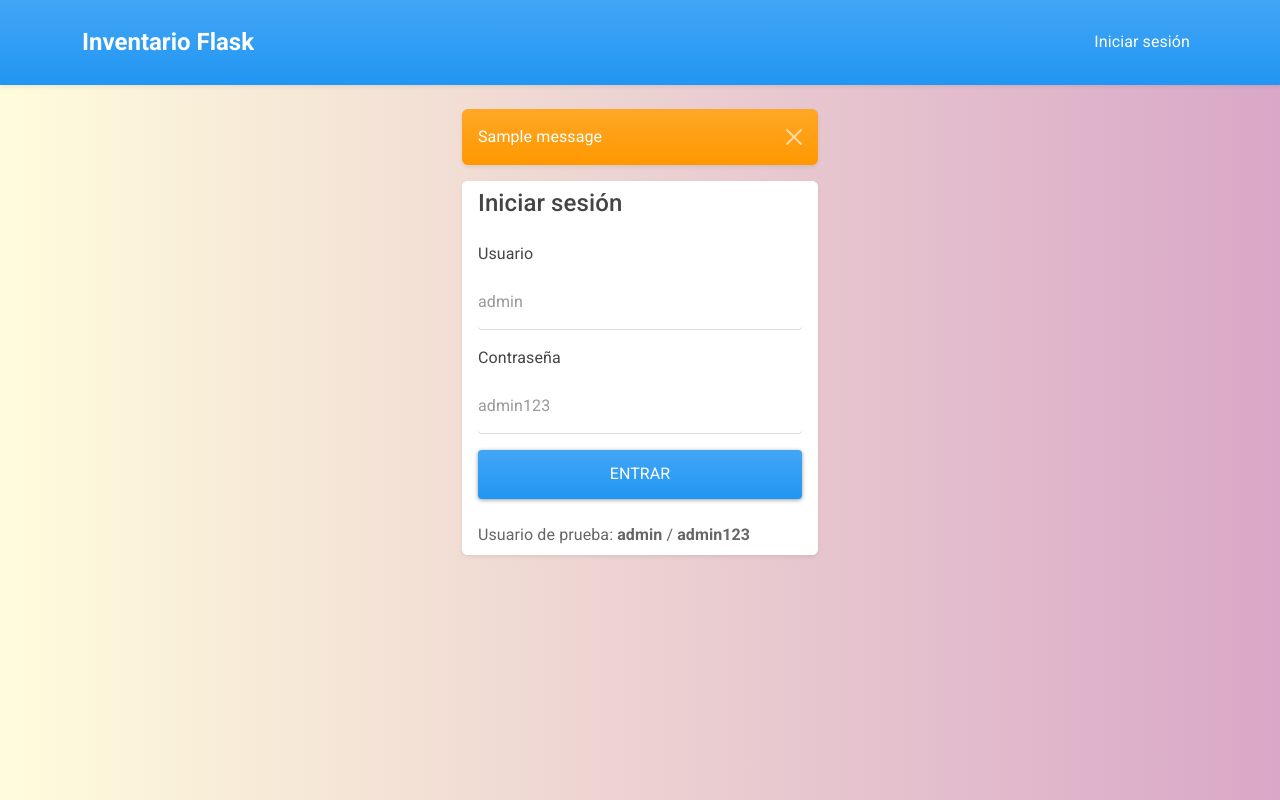
After one commit to SkyDavid02/Productos-Flask, a Flask app: page /login in a window 1280 px wide. The commit adds this page. Run offline with Flask 3, Linux system fonts and the light colour scheme; one stand-in notice (Sample message) is shown.

Commit message:
Add user authentication to Flask API

```diff
--- a/flask-api/app.py
+++ b/flask-api/app.py
@@ -1,6 +1,8 @@
 import math
+from functools import wraps
 
-from flask import Flask, flash, jsonify, redirect, render_template, request, url_for
+from flask import Flask, flash, jsonify, redirect, render_template, request, session, url_for
+from werkzeug.security import check_password_hash
 
 from extensions import init_app
 from models.tablaDB import (
@@ -8,6 +10,7 @@ from models.tablaDB import (
     crear_producto,
     eliminar_producto,
     init_db,
+    obtener_usuario_por_username,
     obtener_producto,
     obtener_productos,
 )
@@ -29,12 +32,39 @@ def create_app(test_config=None):
     with app.app_context():
         init_db()
 
+    @app.route("/login", methods=["GET", "POST"])
+    def login():
+        if request.method == "POST":
+            username = request.form.get("username", "")
+            password = request.form.get("password", "")
+
+            if validar_credenciales(username, password):
+                usuario = obtener_usuario_por_username(username)
+                session.clear()
+                session["usuario_id"] = usuario["id"]
+                session["username"] = usuario["username"]
+                flash("Sesión iniciada correctamente")
+                return redirect(url_for("Index"))
+
+            flash("Usuario o contraseña incorrectos")
+
+        return render_template("login.html")
+
+    @app.route("/logout")
+    @login_required
+    def logout():
+        session.clear()
+        flash("Sesión cerrada correctamente")
+        return redirect(url_for("login"))
+
     @app.route("/")
+    @login_required
     def Index():
         productos = obtener_productos()
         return render_template("index.html", productos=productos)
 
     @app.route("/add_product", methods=["POST"])
+    @login_required
     def add_product():
         data = {
             "nombre": request.form.get("nombre", ""),
@@ -53,6 +83,7 @@ def create_app(test_config=None):
         return redirect(url_for("Index"))
 
     @app.route("/edit/<int:id>", methods=["GET", "POST"])
+    @login_required
     def edit_product(id):
         producto = obtener_producto(id)
 
@@ -80,6 +111,7 @@ def create_app(test_config=None):
         return render_template("edit.html", producto=producto)
 
     @app.route("/delete/<int:id>")
+    @login_required
     def delete_product(id):
         if obtener_producto(id) is None:
             flash("Producto no encontrado")
@@ -91,11 +123,13 @@ def create_app(test_config=None):
 
     @app.get("/productos")
     @app.get("/api/productos")
+    @api_auth_required
     def api_get_productos():
         return jsonify(obtener_productos()), 200
 
     @app.get("/productos/<int:id>")
     @app.get("/api/productos/<int:id>")
+    @api_auth_required
     def api_get_producto(id):
         producto = obtener_producto(id)
 
@@ -106,6 +140,7 @@ def create_app(test_config=None):
 
     @app.post("/productos")
     @app.post("/api/productos")
+    @api_auth_required
     def api_create_producto():
         data = request.get_json(silent=True)
         error = validar_producto(data)
@@ -118,6 +153,7 @@ def create_app(test_config=None):
 
     @app.put("/productos/<int:id>")
     @app.put("/api/productos/<int:id>")
+    @api_auth_required
     def api_update_producto(id):
         if obtener_producto(id) is None:
             return jsonify({"error": "Producto no encontrado"}), 404
@@ -133,6 +169,7 @@ def create_app(test_config=None):
 
     @app.delete("/productos/<int:id>")
     @app.delete("/api/productos/<int:id>")
+    @api_auth_required
     def api_delete_producto(id):
         if obtener_producto(id) is None:
             return jsonify({"error": "Producto no encontrado"}), 404
@@ -206,6 +243,49 @@ def validar_producto(data):
     return None
 
 
+def login_required(view):
+    @wraps(view)
+    def wrapped_view(*args, **kwargs):
+        if "usuario_id" not in session:
+            flash("Inicia sesión para continuar")
+            return redirect(url_for("login"))
+        return view(*args, **kwargs)
+
+    return wrapped_view
+
+
+def api_auth_required(view):
+    @wraps(view)
+    def wrapped_view(*args, **kwargs):
+        if "usuario_id" in session:
+            return view(*args, **kwargs)
+
+        auth = request.authorization
+
+        if auth and validar_credenciales(auth.username, auth.password):
+            return view(*args, **kwargs)
+
+        return (
+            jsonify({"error": "Autenticación requerida"}),
+            401,
+            {"WWW-Authenticate": 'Basic realm="Inventario API"'},
+        )
+
+    return wrapped_view
+
+
+def validar_credenciales(username, password):
+    if not username or password is None:
+        return False
+
+    usuario = obtener_usuario_por_username(username)
+
+    if usuario is None:
+        return False
+
+    return check_password_hash(usuario["password_hash"], password)
+
+
 def es_ruta_api():
     return request.path.startswith("/api/") or request.path.startswith("/productos")
 
--- a/flask-api/models/tablaDB.py
+++ b/flask-api/models/tablaDB.py
@@ -1,4 +1,10 @@
+from werkzeug.security import generate_password_hash
+
 from extensions import get_db
+
+
+DEFAULT_USERNAME = "admin"
+DEFAULT_PASSWORD = "admin123"
 
 
 def row_to_dict(row):
@@ -20,7 +26,19 @@ def init_db():
         )
         """
     )
+    db.execute(
+        """
+        CREATE TABLE IF NOT EXISTS usuarios (
+            id INTEGER PRIMARY KEY AUTOINCREMENT,
+            username TEXT NOT NULL UNIQUE,
+            password_hash TEXT NOT NULL
+        )
+        """
+    )
     db.commit()
+
+    if obtener_usuario_por_username(DEFAULT_USERNAME) is None:
+        crear_usuario(DEFAULT_USERNAME, DEFAULT_PASSWORD)
 
 
 def obtener_productos():
@@ -77,3 +95,25 @@ def eliminar_producto(producto_id):
     db = get_db()
     db.execute("DELETE FROM productos WHERE id = ?", (producto_id,))
     db.commit()
+
+
+def obtener_usuario_por_username(username):
+    db = get_db()
+    usuario = db.execute(
+        "SELECT id, username, password_hash FROM usuarios WHERE username = ?",
+        (username,),
+    ).fetchone()
+    return row_to_dict(usuario)
+
+
+def crear_usuario(username, password):
+    db = get_db()
+    cursor = db.execute(
+        "INSERT INTO usuarios (username, password_hash) VALUES (?, ?)",
+        (username, generate_password_hash(password)),
+    )
+    db.commit()
+    return {
+        "id": cursor.lastrowid,
+        "username": username,
+    }
--- a/flask-api/templates/layout.html
+++ b/flask-api/templates/layout.html
@@ -11,18 +11,30 @@
 <body>
   <nav class="navbar navbar-expand-lg navbar-dark bg-primary shadow-sm">
     <div class="container">
-      <a class="navbar-brand fw-semibold" href="{{ url_for('Index') }}">Inventario Flask</a>
+      <a class="navbar-brand fw-semibold" href="{{ url_for('Index') if session.get('usuario_id') else url_for('login') }}">Inventario Flask</a>
       <button class="navbar-toggler" type="button" data-bs-toggle="collapse" data-bs-target="#navbarMenu" aria-controls="navbarMenu" aria-expanded="false" aria-label="Abrir navegación">
         <span class="navbar-toggler-icon"></span>
       </button>
       <div class="collapse navbar-collapse" id="navbarMenu">
         <ul class="navbar-nav ms-auto">
+          {% if session.get('usuario_id') %}
             <li class="nav-item">
               <a class="nav-link active" href="{{ url_for('Index') }}">Productos</a>
             </li>
             <li class="nav-item">
               <a class="nav-link" href="{{ url_for('api_get_productos') }}">API JSON</a>
             </li>
+            <li class="nav-item">
+              <span class="nav-link">Usuario: {{ session.get('username') }}</span>
+            </li>
+            <li class="nav-item">
+              <a class="nav-link" href="{{ url_for('logout') }}">Cerrar sesión</a>
+            </li>
+          {% else %}
+            <li class="nav-item">
+              <a class="nav-link active" href="{{ url_for('login') }}">Iniciar sesión</a>
+            </li>
+          {% endif %}
         </ul>
       </div>
     </div>
--- /dev/null
+++ b/flask-api/templates/login.html
@@ -0,0 +1,42 @@
+{% extends 'layout.html' %}
+
+{% block title %}Iniciar sesión{% endblock %}
+
+{% block body %}
+<div class="row justify-content-center">
+  <div class="col-md-6 col-lg-4">
+    {%- with messages = get_flashed_messages() %}
+      {% if messages %}
+        {% for message in messages %}
+          <div class="alert alert-warning alert-dismissible fade show shadow-sm" role="alert">
+            {{ message }}
+            <button type="button" class="btn-close" data-bs-dismiss="alert" aria-label="Cerrar"></button>
+          </div>
+        {% endfor %}
+      {% endif %}
+    {%- endwith %}
+
+    <div class="card shadow-sm">
+      <div class="card-header bg-white">
+        <h1 class="h4 mb-0">Iniciar sesión</h1>
+      </div>
+      <div class="card-body">
+        <form method="POST">
+          <div class="mb-3">
+            <label class="form-label" for="username">Usuario</label>
+            <input type="text" id="username" name="username" class="form-control" placeholder="admin" required>
+          </div>
+          <div class="mb-3">
+            <label class="form-label" for="password">Contraseña</label>
+            <input type="password" id="password" name="password" class="form-control" placeholder="admin123" required>
+          </div>
+          <button type="submit" class="btn btn-primary w-100">Entrar</button>
+        </form>
+      </div>
+      <div class="card-footer bg-white text-muted">
+        Usuario de prueba: <strong>admin</strong> / <strong>admin123</strong>
+      </div>
+    </div>
+  </div>
+</div>
+{% endblock %}
```
Also changed, not shown: flask-api/postman/Act12_Flask_API.postman_collection.json (+16 -1 lines), flask-api/database.db, 1 other file. Lines whose indentation alone changed are shown as unchanged.
